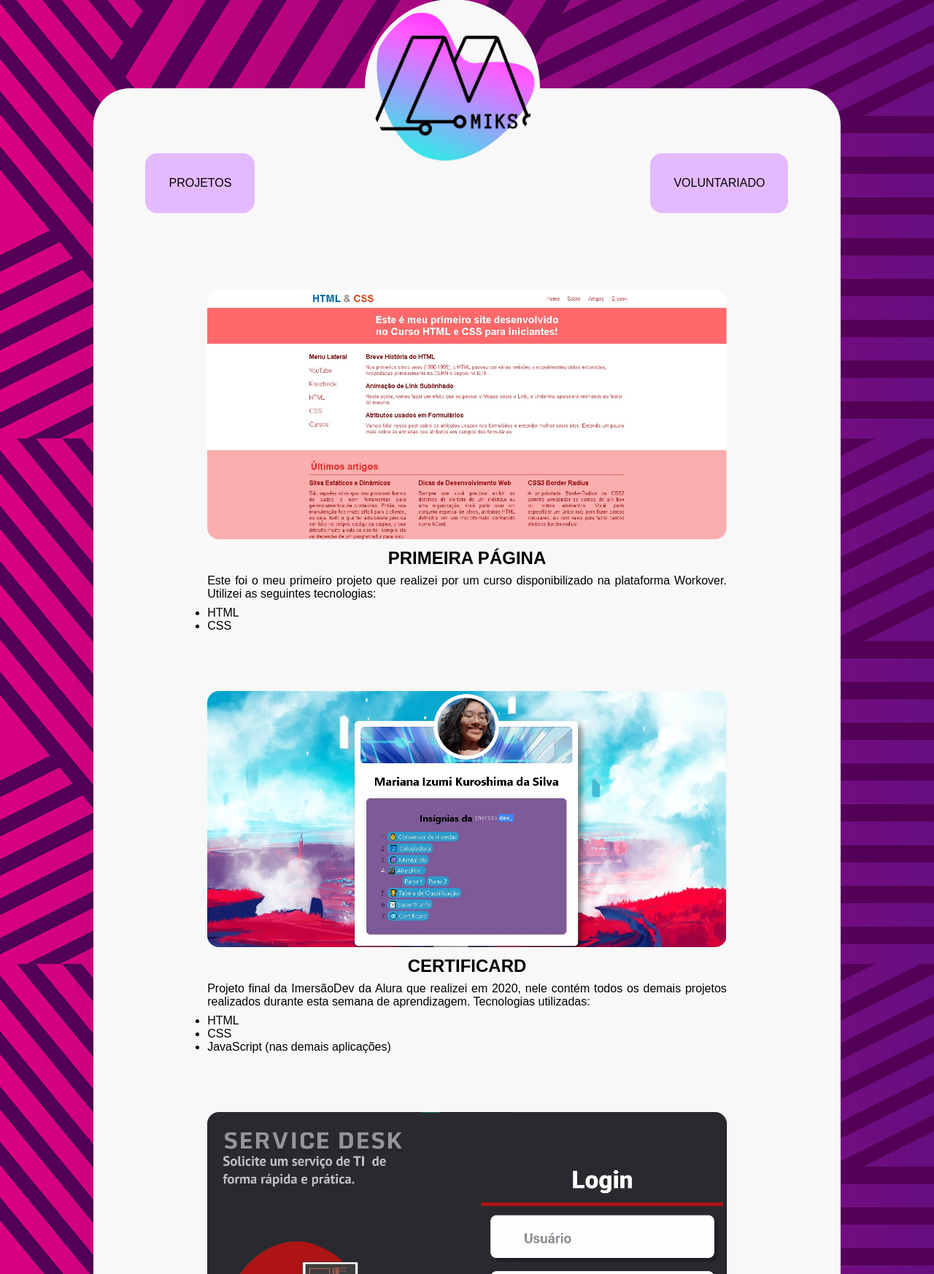
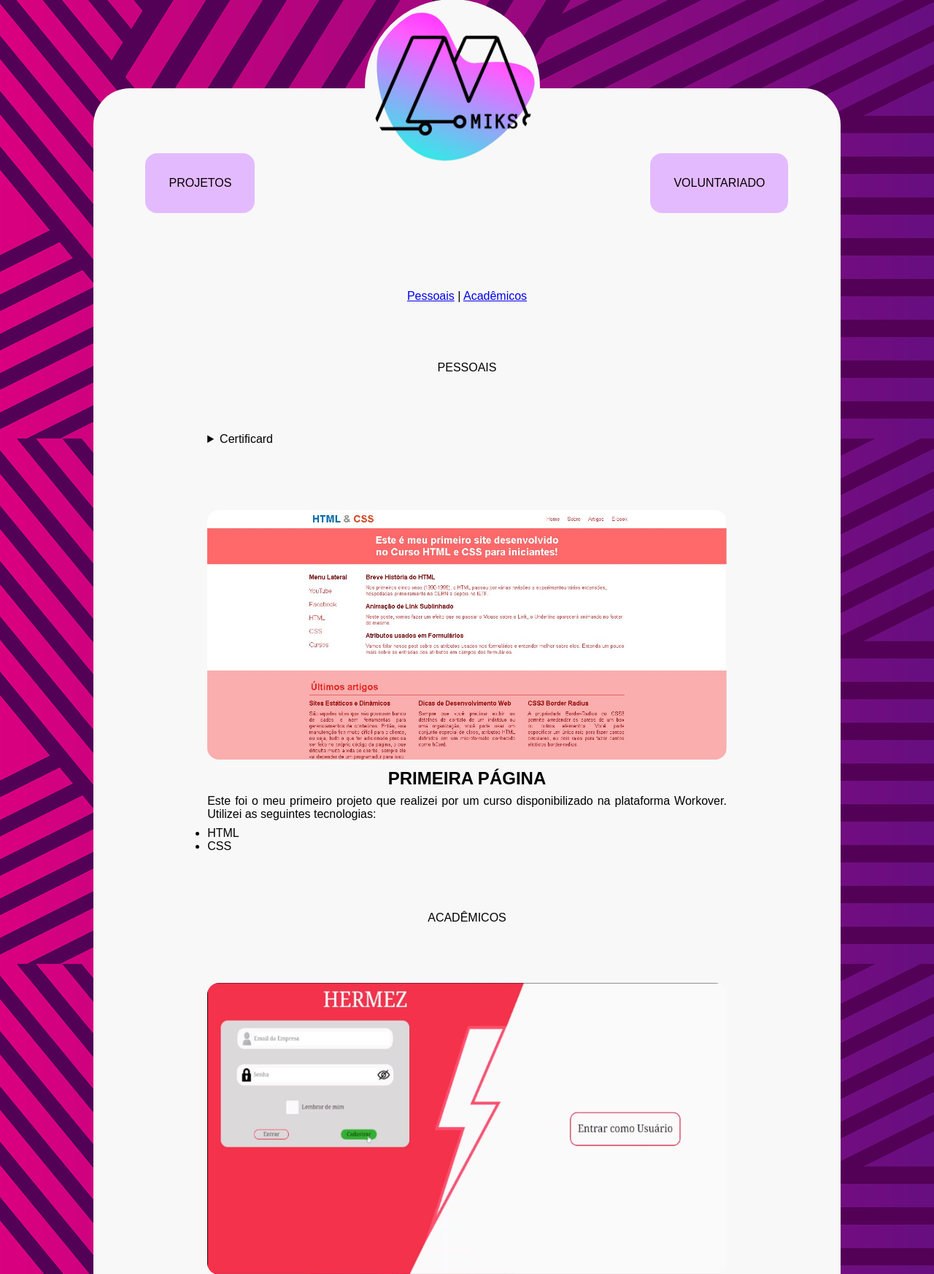
Before and after one commit to MariMiks/portfolio, a Flask app: page /projetos in a window 1280 px wide. Shown: the part 119-1865 px from the top of the page at 73% size. Run offline with Flask 2, Linux system fonts and the light colour scheme.

Commit message:
Iniciando estrutura para API 4

```diff
--- a/templates/projeto.html
+++ b/templates/projeto.html
@@ -14,6 +14,35 @@
 
 {% block conteudo %}
 <div class="paragrafo">
+
+   <div class="escolhas">
+      <a href="#topicoPessoal">Pessoais</a> | <a href="#topicoAcademico">Acadêmicos</a>
+   </div>
+
+   <div class="titulo">
+      <p id="topicoPessoal">PESSOAIS</p>
+      <div class="linha"></div>
+   </div>
+
+   <details class="texto">
+      <summary>Certificard</summary>
+
+      <a href="https://github.com/MariMiks/imersaodev-codepen/tree/main/imersaodev-certificard-alura/certificardalura">
+         <picture>
+            <source media="(max-width: 660px)" srcset="../static/img/certificard_pq.jpg">
+            <img src="../static/img/certificard.jpg" alt="certificard">
+         </picture>
+      </a>
+      <h1>CERTIFICARD</h1>
+      <p>
+         Projeto final da ImersãoDev da Alura que realizei em 2020, nele contém todos os demais projetos
+         realizados durante esta semana de aprendizagem. Tecnologias utilizadas: </p>
+      <ul>
+         <li>HTML</li>
+         <li>CSS</li>
+         <li>JavaScript (nas demais aplicações)</li>
+      </ul>
+   </details>
 
    <div class="texto">
       <a href="https://github.com/MariMiks/html-css-workover">
@@ -33,49 +62,9 @@
       </ul>
    </div>
 
-   <div class="texto">
-      <a href="https://github.com/MariMiks/imersaodev-codepen/tree/main/imersaodev-certificard-alura/certificardalura">
-         <picture>
-            <source media="(max-width: 660px)" srcset="../static/img/certificard_pq.jpg">
-            <img src="../static/img/certificard.jpg" alt="certificard">
-         </picture>
-      </a>
-
-      <h1>CERTIFICARD</h1>
-      <p>
-         Projeto final da ImersãoDev da Alura que realizei em 2020, nele contém todos os demais projetos
-         realizados durante esta semana de aprendizagem. Tecnologias utilizadas: </p>
-      <ul>
-         <li>HTML</li>
-         <li>CSS</li>
-         <li>JavaScript (nas demais aplicações)</li>
-      </ul>
-   </div>
-
-   <div class="texto">
-      <a href="https://github.com/whatscodeg3/API-DSM-ServiceDesk">
-         <picture>
-            <source media="(max-width: 660px)" srcset="../static/img/api1_pq.jpg">
-            <img src="../static/img/api1.jpg" alt="Service Desk">
-         </picture>
-      </a>
-
-      <h1>SERVICE DESK</h1>
-      <p>
-         Projeto do primeiro semestre de Desenvolivimento de Software Multiplataforma
-         da FATEC que curso atualmente. Consiste em um interface
-         que presta assessoria para solucionar problemas
-         integrado no ambiente de tecnologia da informação.
-         Neste projeto fiz uso da metodologia ágil SCRUM e as seguintes tecnologias:</p>
-      <ul>
-         <li>HTML</li>
-         <li>CSS</li>
-         <li>JavaScript</li>
-         <li>Python</li>
-         <li>Bootstrap</li>
-         <li>MySQL</li>
-         <li>SQLAlchemy</li>
-      </ul>
+   <div class="titulo">
+      <p id="topicoAcademico">ACADÊMICOS</p>
+      <div class="linha"></div>
    </div>
 
 
@@ -104,14 +93,32 @@
          <li>React</li>
       </ul>
    </div>
-</div>
 
+   <div class="texto">
+      <a href="https://github.com/whatscodeg3/API-DSM-ServiceDesk">
+         <picture>
+            <source media="(max-width: 660px)" srcset="../static/img/api1_pq.jpg">
+            <img src="../static/img/api1.jpg" alt="Service Desk">
+         </picture>
+      </a>
 
-
-<div class="caixa">
-   <p>Atualmente além dos projetos da faculdade, gostaria de dar início em algum projeto pessoal. Como por exemplo
-      uma landing page do projeto voluntário que participo, o Projeto Á Flor da Pele.
-   </p>
+      <h1>SERVICE DESK</h1>
+      <p>
+         Projeto do primeiro semestre de Desenvolvimento de Software Multiplataforma
+         da FATEC que curso atualmente. Consiste em um interface
+         que presta assessoria para solucionar problemas
+         integrado no ambiente de tecnologia da informação.
+         Neste projeto fiz uso da metodologia ágil SCRUM e as seguintes tecnologias:</p>
+      <ul>
+         <li>HTML</li>
+         <li>CSS</li>
+         <li>JavaScript</li>
+         <li>Python</li>
+         <li>Bootstrap</li>
+         <li>MySQL</li>
+         <li>SQLAlchemy</li>
+      </ul>
+   </div>
 </div>
 
 {% endblock %}
```
Also changed, not shown: app.py (renamed from index.py).
